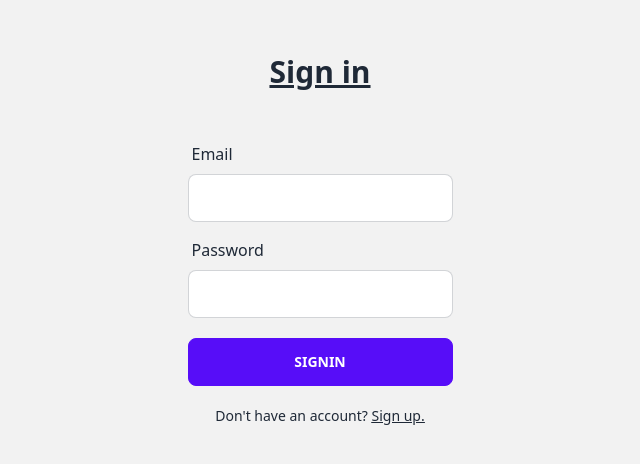
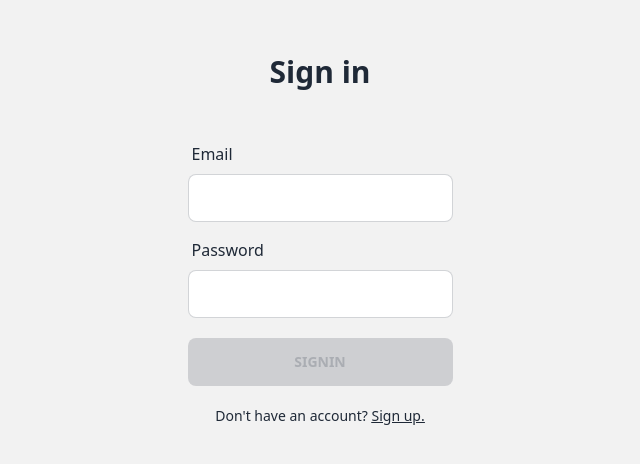
Before and after one commit to mhdafh7/miniposts, a React (Vite) app in the folder client/: page /signin in a window 1280 px wide. Shown: the part 160-624 px from the top of the page, without its empty margins (320-960 px from the left). Built offline with nearby package versions, Linux system fonts and the light colour scheme; no server answers.

Commit message:
style: updated styles

```diff
--- a/client/src/pages/Signin.tsx
+++ b/client/src/pages/Signin.tsx
@@ -24,7 +24,7 @@ const Signin = () => {
   return (
     <div className="hero min-h-screen bg-base-200">
       <div className="hero-content flex-col items-center gap-5">
-        <h2 className="text-3xl font-bold mb-6 underline">Sign in</h2>
+        <h2 className="text-3xl font-bold mb-6">Sign in</h2>
         <div className="">
           <Formik
             initialValues={{
@@ -80,10 +80,19 @@ const Signin = () => {
                 </div>
                 <button
                   type="submit"
-                  disabled={isSubmitting || !formik.isValid}
+                  disabled={
+                    isSubmitting ||
+                    !formik.isValid ||
+                    formik.values.email === "" ||
+                    formik.values.password === ""
+                  }
                   className="btn btn-block btn-primary mt-3"
                 >
-                  Signin
+                  {isSubmitting ? (
+                    <span className="loading loading-dots loading-sm text-primary"></span>
+                  ) : (
+                    "Signin"
+                  )}
                 </button>
               </Form>
             )}
```
